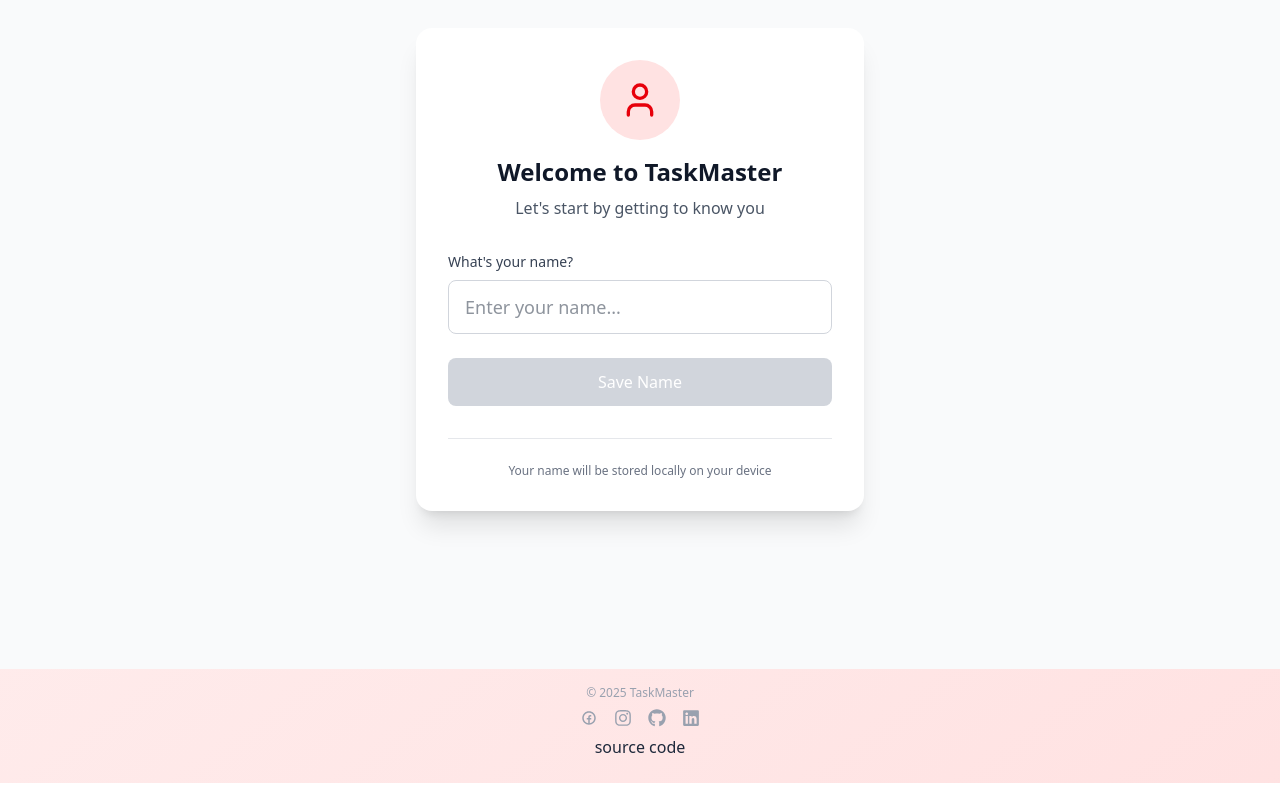
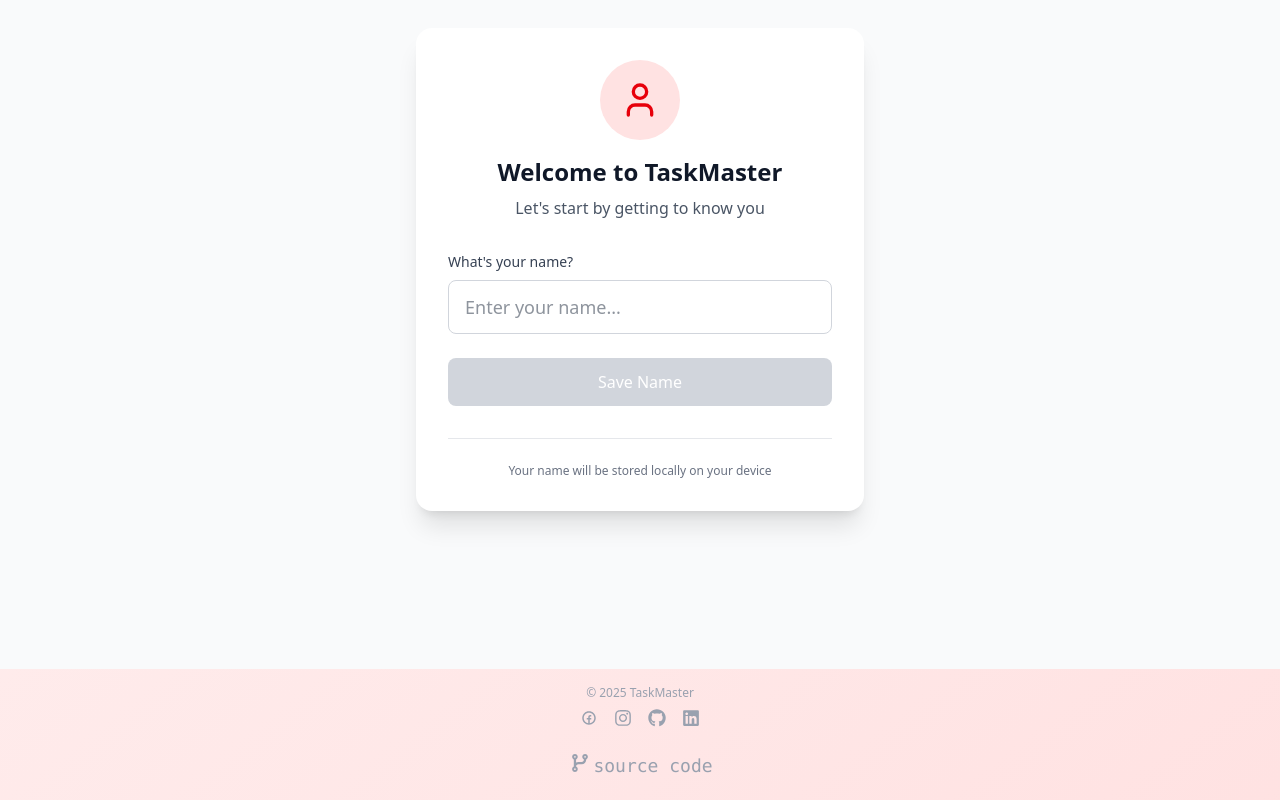
Before and after one commit to Barocode3002/TaskMaster, a React (Vite) app: page / in a window 1280 px wide. Shown: the part 204-1004 px from the top of the page. Built offline with nearby package versions, Linux system fonts and the light colour scheme.

Commit message:
chore(footer): inline icon and link/style tweaks

```diff
--- a/src/components/Footer.tsx
+++ b/src/components/Footer.tsx
@@ -1,6 +1,7 @@
 import * as styles from './styles/footerStyle';
 import { FaGithub, FaInstagram, FaLinkedin } from "react-icons/fa";
 import { TiSocialFacebookCircular } from "react-icons/ti";
+import { FaCodeBranch } from "react-icons/fa6";
 
 
 const Footer = () => {
@@ -11,15 +12,23 @@ const Footer = () => {
             </p>
             <div className={styles.socialLinksContainer}>
                 <a href="https://fb.com/mohssenmohammedbarokha" className={styles.socialLink}><TiSocialFacebookCircular /></a>
-                <a href="https://instagram.com/mohssenmbarokha" className={styles.socialLink}><FaInstagram /></a>
-                <a href="https://github.com/Barocode3002" className={styles.socialLink}><FaGithub /></a>
-                <a href="https://linkedin.com/in/mohssenmbarokha" className={styles.socialLink}><FaLinkedin /></a>
+                <a href="https://instagram.com/mohssen_barokha" className={styles.socialLink}><FaInstagram /></a>
+                <a href="https://github.com/mohssenbarokha" className={styles.socialLink}><FaGithub /></a>
+                <a href="https://linkedin.com/in/mohssen-mohammed-barokha-a5b1b8230" className={styles.socialLink}><FaLinkedin /></a>
             </div>
-            <div className='m-2 hover:text-red-500 cursor-pointer'>
-            <a href="https://github.com/Barocode3002/TaskMaster">source code</a>
+            <div className={styles.projectSourceContainer}>
+            <a href="https://github.com/Barocode3002/TaskMaster" className={styles.projectSourceLink}>
+                <span className={styles.projectSourceText}>
+                    <code>
+                        <span className={styles.inlineIcon}><FaCodeBranch /></span>source code
+                    </code>
+                </span>
+            </a>
             </div>
         </footer>
     );
 };
 
 export default Footer;
+
+// ___UPDATED___
--- a/src/components/styles/footerStyle.tsx
+++ b/src/components/styles/footerStyle.tsx
@@ -2,4 +2,11 @@
 export const footerContainer = "py-4 px-4 text-center dark:bg-stone-800";
 export const copyrightText = "text-xs text-gray-400 mb-2 dark:text-stone-400";
 export const socialLinksContainer = "flex justify-center space-x-4";
-export const socialLink = "text-gray-400 hover:text-gray-600 transition-colors duration-200 text-lg dark:text-stone-400 dark:hover:text-stone-300";
+export const socialLink = "text-gray-400 hover:text-red-600 transition-colors duration-200 text-lg dark:text-stone-400 dark:hover:text-gray-300";
+export const projectSourceContainer = "flex justify-center space-x-4 mt-2 mt-5";
+export const projectSourceLink = "overflow-hidden relative inline-flex justify-center items-center px-2 py-1 text-gray-400 hover:text-red-600 transition-colors duration-200 text-lg dark:text-stone-400 dark:hover:text-red-300";
+// Background icon no longer needed when embedding in word; keep hidden to avoid bleed-through
+export const projectSourceIcon = "hidden";
+export const projectSourceText = "relative z-10";
+// Inline icon used to replace a character inside the word 'source'
+export const inlineIcon = "inline-block align-[0.000001em] mx-1 text-[1em] leading-none";
```
